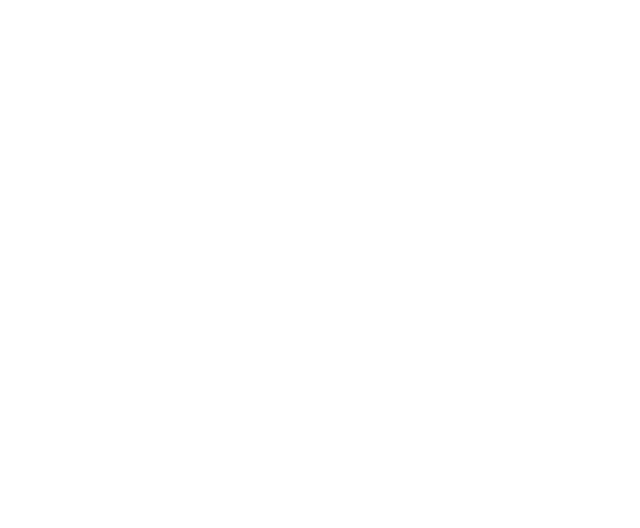
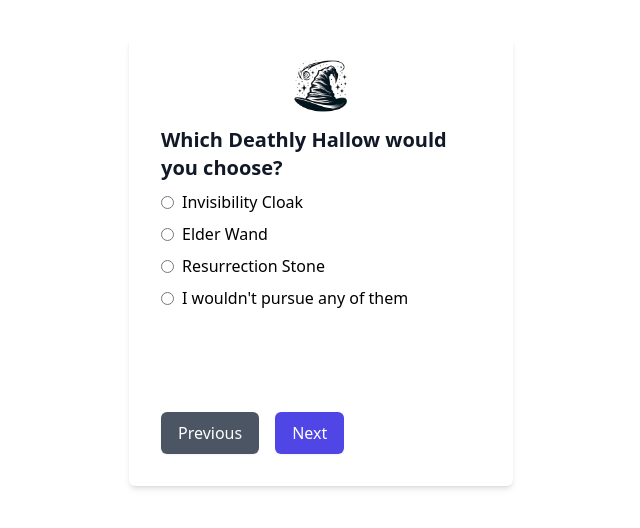
Before and after one commit to 00charan00/Harry-Potter-Fanpage, a React (Create React App) app in the folder frontend/: page /sorting in a window 1280 px wide. Before the commit this address had no page. Shown: the part 138-666 px from the top of the page, without its empty margins (319-959 px from the left). Built offline with nearby package versions, Linux system fonts and the light colour scheme.

Commit message:
dev commit

```diff
--- a/frontend/src/App.jsx
+++ b/frontend/src/App.jsx
@@ -1,6 +1,8 @@
 import Login from './Login.jsx';
 import Register from './Register.jsx';
 import Home from './Home.jsx';
+import Sorting from './Sorting.jsx';
+
 import Hogwartsacceptanceletter from "./Hogwartsacceptanceletter.jsx";
 import {BrowserRouter, Routes, Route} from "react-router-dom";
 
@@ -11,6 +13,7 @@
         <Route path='/' element={<Login />}></Route>
         <Route path='/home' element={<Home />}></Route>
         <Route path='/register' element={<Register />}></Route>
+        <Route path='/sorting' element={<Sorting />}></Route>
         <Route path='/letter' element={<Hogwartsacceptanceletter />}></Route>
 
       </Routes>
--- a/frontend/src/Navbar.jsx
+++ b/frontend/src/Navbar.jsx
@@ -1,15 +1,21 @@
 // Navbar.jsx
 import React from 'react';
 import { Link } from 'react-router-dom';
+import hplogo from './assets/hp.png';
 
 const Navbar = () => {
   return (
-    <nav className="fixed top-0 left-0 right-0 z-10 bg-gray-800 p-4 text-white">
-      {/* Your Navbar content, such as links */}
-      <img src="./assets/hp.png" alt="" />
+    <nav className="fixed top-0 left-0 right-0 z-10 bg-gray-800 p-4 text-white flex items-center ">
+      {/* Logo */}
+      <img className="h-10 w-10 " src={hplogo} alt="Logo" />
 
-      <Link to="/home" className="text-white mr-4">Home</Link>
-      <Link to="/letter" className="text-white">Letter</Link>
+      {/* Links */}
+      <div className="flex items-center">
+        <Link to="/home" className="text-white ml-4">Home</Link>
+        <Link to="/letter" className="text-white ml-4">Letter</Link>
+        <Link to="/letter" className="text-white ml-4">Letter</Link>
+        <Link to="/letter" className="text-white ml-4">Letter</Link>
+      </div>
     </nav>
   );
 };
--- /dev/null
+++ b/frontend/src/Sorting.jsx
@@ -0,0 +1,185 @@
+import React, { useState } from 'react';
+import logoImage from './assets/sorthat.png';
+
+const questions = [
+    {
+        question: 'Which Deathly Hallow would you choose?',
+        options: ['Invisibility Cloak', 'Elder Wand', 'Resurrection Stone', 'I wouldn\'t pursue any of them'],
+    },
+    {
+      question: 'Which magical creature fascinates you the most?',
+      options: ['Hippogriff', 'Basilisk', 'Niffler', 'Phoenix'],
+    },
+    {
+      question: 'What quality do you value the most in a friend?',
+      options: ['Bravery and loyalty', 'Ambition and cunning', 'Kindness and loyalty', 'Intellect and wit'],
+    },
+    {
+      question: 'Which spell would you find most useful in everyday life?',
+      options: ['Expelliarmus', 'Imperius', 'Alohomora', 'Lumos'],
+    },
+    {
+      question: 'If you could choose one potion to master, which would it be?',
+      options: ['Polyjuice Potion', 'Serpensortia', 'Felix Felicis', 'Wit-Sharpening Potion'],
+    },
+    {
+      question: 'What is your preferred method of solving a problem?',
+      options: ['Confront it head-on', 'Manipulate circumstances to your advantage', 'Collaborate with others', 'Analyze and find the most logical solution'],
+    },
+    {
+      question: 'Which Quidditch position would you excel in?',
+      options: ['Seeker', 'Chaser', 'Beater', 'Keeper'],
+    },
+    {
+      question: 'What type of magical creature would you bring to Hogwarts as a pet?',
+      options: ['A brave and loyal lion', 'A cunning and sly serpent', 'A friendly and hardworking badger', 'A wise and intelligent eagle'],
+    },
+    {
+      question: 'Which Hogwarts subject do you find most intriguing?',
+      options: ['Defense Against the Dark Arts', 'Potions', 'Care of Magical Creatures', 'Charms'],
+    },
+    {
+      question: 'What is your favorite magical object?',
+      options: ['Invisibility Cloak', 'Slytherins Locket', 'Hufflepuffs Cup', 'Ravenclaws Diadem'],
+    },
+  ];
+
+const Sorting = () => {
+  const [currentQuestion, setCurrentQuestion] = useState(0);
+  const [answers, setAnswers] = useState(Array(questions.length).fill(null));
+  const [showResults, setShowResults] = useState(false);
+  const [resultMessage, setResultMessage] = useState('');
+
+  const handleOptionClick = (optionIndex) => {
+    setAnswers((prevAnswers) => {
+      const newAnswers = [...prevAnswers];
+      newAnswers[currentQuestion] = optionIndex;
+      return newAnswers;
+    });
+  };
+
+  const handleNext = () => {
+    setCurrentQuestion((prevQuestion) => prevQuestion + 1);
+    setShowResults(false);
+  };
+
+  const handlePrevious = () => {
+    setCurrentQuestion((prevQuestion) => prevQuestion - 1);
+    setShowResults(false);
+  };
+
+  const calculateResults = () => {
+    const optionCounts = Array(4).fill(0);
+
+    answers.forEach((answer) => {
+      if (answer !== null) {
+        optionCounts[answer]++;
+      }
+    });
+
+    const maxCount = Math.max(...optionCounts);
+    const winningOption = optionCounts.indexOf(maxCount);
+
+    return winningOption;
+  };
+
+  const handleShowResults = () => {
+    const winningOption = calculateResults();
+
+    let resultMessage = '';
+    switch (winningOption) {
+      case 0:
+        resultMessage = 'You belong to Gryffindor!';
+        break;
+      case 1:
+        resultMessage = 'You belong to Slytherin!';
+        break;
+      case 2:
+        resultMessage = 'You belong to Hufflepuff!';
+        break;
+      case 3:
+        resultMessage = 'You belong to Ravenclaw!';
+        break;
+      default:
+        resultMessage = 'You belong to an unknown house!';
+    }
+
+    setShowResults(true);
+    setResultMessage(resultMessage);
+  };
+
+  const isFirstQuestion = currentQuestion === 0;
+  const isLastQuestion = currentQuestion === questions.length - 1;
+  const isAnyOptionSelected = answers[currentQuestion] !== null;
+
+  return (
+    <div className="flex items-center justify-center h-screen">
+      <div className="max-w-md h-500 w-96 pl-8 pr-8 pb-8 pt-2 bg-white shadow-md rounded-md overflow-y-auto flex flex-col">
+        <img
+          src={logoImage}
+          alt="Logo"
+          className="mx-auto h-20 w-20"
+        />
+        <div className="flex-1 bg-white  flex flex-col justify-between">
+          <div className="flex-1">
+            <p className="text-xl font-semibold text-gray-900">
+              {questions[currentQuestion].question}
+            </p>
+            {questions[currentQuestion].options.map((option, optionIndex) => (
+              <div key={optionIndex} className="flex items-center mt-2">
+                <input
+                  type="radio"
+                  id={`q${currentQuestion}o${optionIndex}`}
+                  name={`q${currentQuestion}`}
+                  checked={answers[currentQuestion] === optionIndex}
+                  onChange={() => handleOptionClick(optionIndex)}
+                  className="mr-2"
+                />
+                <label htmlFor={`q${currentQuestion}o${optionIndex}`}>
+                  {option}
+                </label>
+              </div>
+            ))}
+          </div>
+          <div className="mt-6 flex items-center">
+            <div className="flex-shrink-0">
+              <button
+                onClick={handlePrevious}
+                disabled={isFirstQuestion}
+                className="inline-flex items-center px-4 py-2 border border-transparent text-base font-medium rounded-md shadow-sm text-white bg-gray-600 hover:bg-gray-700 focus:outline-none focus:ring-2 focus:ring-offset-2 focus:ring-indigo-500"
+              >
+                Previous
+              </button>
+            </div>
+            <div className="ml-4 flex-shrink-0">
+              {isLastQuestion ? (
+                <button
+                  onClick={handleShowResults}
+                  disabled={!isAnyOptionSelected}
+                  className="inline-flex items-center px-4 py-2 border border-transparent text-base font-medium rounded-md shadow-sm text-white bg-indigo-600 hover:bg-indigo-700 focus:outline-none focus:ring-2 focus:ring-offset-2 focus:ring-indigo-500"
+                >
+                  Submit
+                </button>
+              ) : (
+                <button
+                  onClick={handleNext}
+                  disabled={!isAnyOptionSelected}
+                  className="inline-flex items-center px-4 py-2 border border-transparent text-base font-medium rounded-md shadow-sm text-white bg-indigo-600 hover:bg-indigo-700 focus:outline-none focus:ring-2 focus:ring-offset-2 focus:ring-indigo-500"
+                >
+                  Next
+                </button>
+              )}
+            </div>
+          </div>
+        </div>
+        {showResults && (
+          <div className="mt-4 text-center text-green-600 font-bold animate__animated animate__fadeIn">
+            {resultMessage}
+          </div>
+        )}
+      </div>
+    </div>
+  );
+};
+
+export default Sorting;
--- a/frontend/tailwind.config.js
+++ b/frontend/tailwind.config.js
@@ -11,6 +11,9 @@
       colors: {
         'hpgold': '#F6B910',
       },
+      height: {
+        '500': '28rem',
+      }
     },
   },
   // plugins: [require("daisyui")],
```
Also changed, not shown: frontend/src/SortingScript.js (added), frontend/src/assets/sorthat.png (added).
